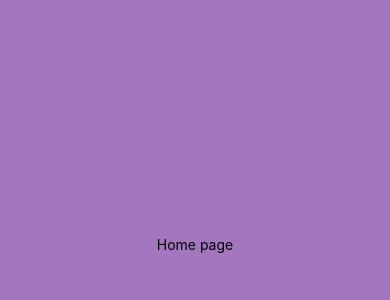
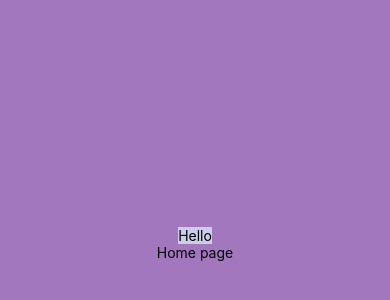
Before and after one commit to simonntech/safeword, a React Native app: screen / in a window 390 px wide. Shown: the part 178-478 px from the top of the page. Built offline with nearby package versions, Linux system fonts and the light colour scheme.

Commit message:
good pratices and snippets

```diff
--- a/App.tsx
+++ b/App.tsx
@@ -1,4 +1,4 @@
-import Home from './src/screens/Home/Index';
+import Home from './src/screens/Home/Home';
 
 export default function App() {
   return (
--- /dev/null
+++ b/src/components/Menu/Menu.tsx
@@ -0,0 +1,12 @@
+import React from 'react';
+import { View, Text } from 'react-native';
+
+import { styles } from './MenuStyles';
+
+export function Menu() {
+  return (
+    <View style={styles.container}>
+        <Text>Hello</Text>
+    </View>
+  );
+}
--- /dev/null
+++ b/src/components/Menu/MenuStyles.tsx
@@ -0,0 +1,7 @@
+import { StyleSheet } from 'react-native';
+
+export const styles = StyleSheet.create({
+  container: {
+    backgroundColor: '#cccee9ff'
+  }
+});
--- a/src/screens/Home/Index.tsx
+++ b/src/screens/Home/Home.tsx
@@ -1,11 +1,13 @@
 import React from "react";
 import { Text, View } from "react-native";
 import { StatusBar } from 'expo-status-bar';
-import styles from './Styles'
+import styles from './HomeStyles'
+import { Menu } from "../../components/Menu/Menu";
 
 export default function Home() {
     return (
         <View style={styles.container}>
+            <Menu />
             <Text>Home page</Text>
             <StatusBar style='auto' />
         </View>
```
Also changed, not shown: src/screens/Home/HomeStyles.tsx (renamed from src/screens/Home/Styles.tsx).
